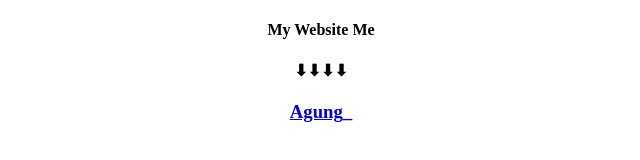
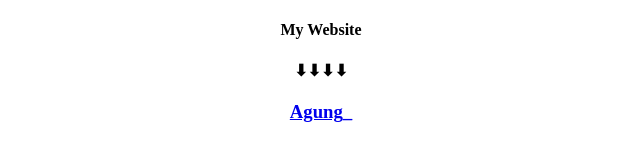
Before and after one commit to 1267363/untuk-kamu, a plain HTML site: page index.html in a window 1280 px wide. Shown: the full height of the page, 319-959 px from the left. Drawn offline with Linux system fonts and the light colour scheme.

Commit message:
index.html

```diff
--- a/index.html
+++ b/index.html
@@ -9,7 +9,7 @@
 </head>
 <body>
   <center>
-  <h4>My Website Me</h4>
+  <h4>My Website</h4>
   <h4>⬇⬇⬇⬇</h4>
   <a href="https://link-bio-agung.vercel.app"><h3>Agung_</a>
   </center>
```
